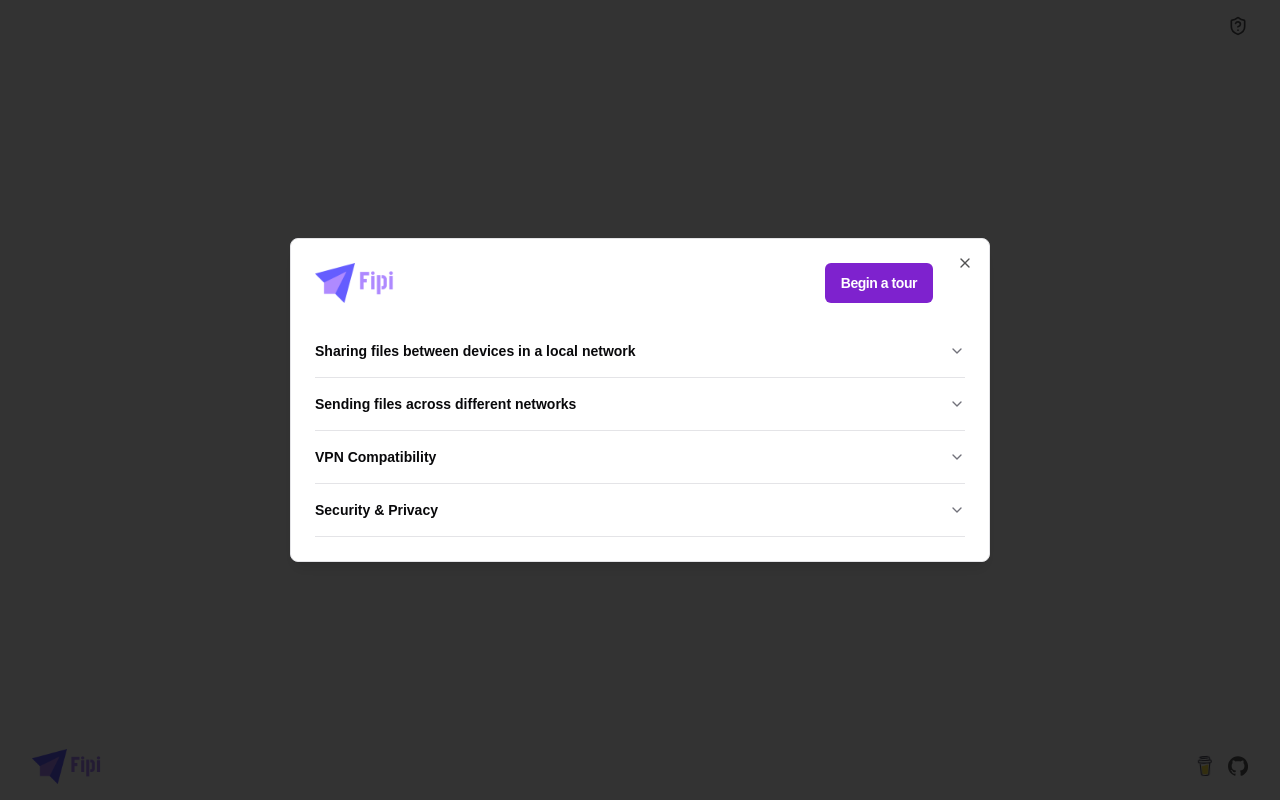
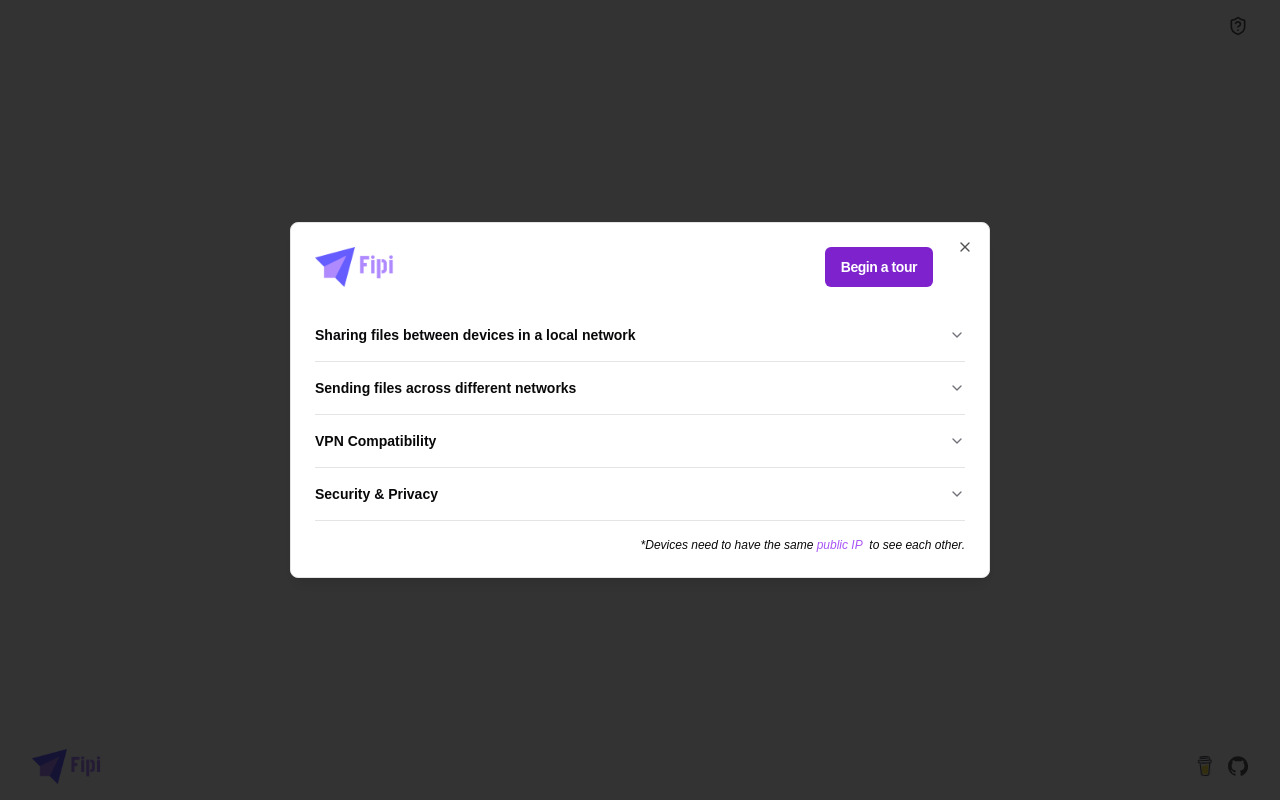
Before and after one commit to Elvin-dang/Fipi, a Next.js app: page / in a window 1280 px wide. Both pictures are taken after a click on the icon 1238 px from the left and 26 px from the top of the page. Built offline with nearby package versions, Linux system fonts and the light colour scheme; no server answers; what driver.js would draw is missing.

Commit message:
(Header) Add footer for dialog and drawer

```diff
--- a/src/app/_components/Header.tsx
+++ b/src/app/_components/Header.tsx
@@ -7,6 +7,7 @@ import {
   Dialog,
   DialogContent,
   DialogDescription,
+  DialogFooter,
   DialogHeader,
   DialogTitle,
   DialogTrigger,
@@ -16,6 +17,7 @@ import {
   Drawer,
   DrawerContent,
   DrawerDescription,
+  DrawerFooter,
   DrawerHeader,
   DrawerTitle,
   DrawerTrigger,
@@ -250,6 +252,18 @@ const Header = () => {
             <DialogDescription></DialogDescription>
           </DialogHeader>
           <MainContent />
+          <DialogFooter className="text-xs italic text-foreground">
+            *Devices need to have the same&nbsp;
+            <a
+              href="https://www.google.com/search?q=what+is+my+ip"
+              target="_blank"
+              rel="noopener noreferrer"
+              className="text-purple-500"
+            >
+              public IP
+            </a>
+            &nbsp; to see each other.
+          </DialogFooter>
         </DialogContent>
       </Dialog>
     );
@@ -270,6 +284,18 @@ const Header = () => {
             <DrawerDescription></DrawerDescription>
           </DrawerHeader>
           <MainContent className="px-4 overflow-y-auto" />
+          <DrawerFooter className="text-xs italic text-foreground text-right">
+            *Devices need to have the same&nbsp;
+            <a
+              href="https://www.google.com/search?q=what+is+my+ip"
+              target="_blank"
+              rel="noopener noreferrer"
+              className="text-purple-500 contents"
+            >
+              public IP
+            </a>
+            &nbsp; to see each other.
+          </DrawerFooter>
         </DrawerContent>
       </Drawer>
     );
```
